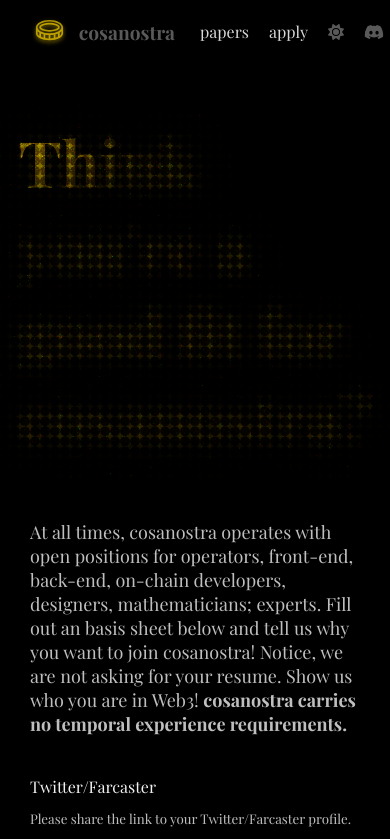
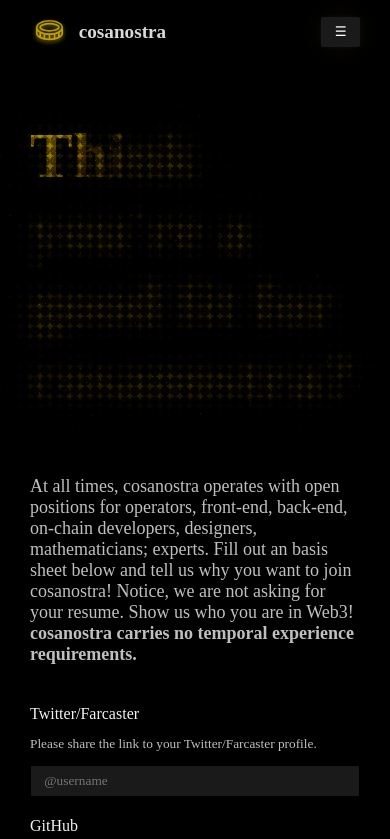
Before and after one commit to FlipsideCrypto/cosanostra, a React (Create React App) app: page /application in a window 390 px wide. Shown: the top 839 px of the page. Built offline with nearby package versions, Linux system fonts and the light colour scheme.

Commit message:
feat: functional mobile navbar

```diff
--- a/src/App.css
+++ b/src/App.css
@@ -2,6 +2,7 @@
 body {
 	background: #000;
 	overflow-x: hidden;
+	font-family: 'Domine', serif;
 }
 
 .container {
@@ -104,7 +105,7 @@
 .navbar h2 {
 	align-items: center;
 	display: flex;
-	color: rgba(255, 255, 255, .35);
+	color: rgba(255, 255, 255, .85);
 	font-size: 1.2rem;
 }
 
@@ -117,10 +118,15 @@
 		0 0 150px rgba(255, 216, 0, .35);
 }
 
+.navbar .hamburger {
+	display: none;
+	grid-column:  span 2;
+}
+
 .navbar .links {
 	display: flex;
 	align-items: center;
-	color: rgba(255, 255, 255, .35);
+	color: rgba(255, 255, 255, .85);
 }
 
 .navbar .links:last-child {
@@ -128,7 +134,7 @@
 }
 
 .navbar .links svg {
-	color: rgba(255,255,255,.35);
+	color: rgba(255,255,255,.85);
 	transition: all .1s ease-in-out;
 }
 
@@ -240,6 +246,34 @@
 }
 
 @media only screen and (max-width: 1200px) {
+	.navbar .hamburger {
+		display: grid;
+		align-items: center;
+	}
+
+	.navbar .hamburger button {
+		margin-left: auto;
+	}
+
+	.navbar.collapsed .links {
+		display: none;
+	}
+
+	.navbar .links {
+		grid-column: span 3;
+		grid-template-columns: 1fr;
+		display: grid;
+		grid-row-gap: 20px;
+		padding-top: 20px;
+		background: rgba(0,0,0,.8);
+	}
+
+	.navbar .links:last-child {
+		padding-top: 40px;
+		padding-bottom: 120px;
+		background: linear-gradient(180deg, rgba(0,0,0,1) 0%, rgba(0,0,0,0) 80%);
+	}
+
 	.content .content__layer__text h1 {
 		font-size: 4rem;
 	}
--- a/src/App.js
+++ b/src/App.js
@@ -1,78 +1,28 @@
-import { useState } from 'react';
-import { Link, Route, Routes } from 'react-router-dom';
+import { Route, Routes } from 'react-router-dom';
 import { HelmetProvider } from 'react-helmet-async'
 
 import { QueryClient, QueryClientProvider } from 'react-query'
 
-import { FontAwesomeIcon } from '@fortawesome/react-fontawesome';
-import { library } from '@fortawesome/fontawesome-svg-core'
-import { fab } from '@fortawesome/free-brands-svg-icons'
-
-import { faCoins, faMoon, faSun } from '@fortawesome/free-solid-svg-icons'
+import Meta from './seo/Meta';
+import Navbar from './navbar/Navbar';
 
 import Home from './home/Home';
 import Application from './applications/Application';
 import Papers from './papers/Papers';
 import Paper from './papers/Paper';
 
-import Meta from './seo/Meta';
-
-import coin from './static/coin.svg';
 
 import './App.css';
 
 const queryClient = new QueryClient()
 
-library.add(fab, faCoins)
-
 function App() {
-	const [darkMode, setDarkMode] = useState(true);
-
-	const toggleDarkMode = () => {
-		// Change the background of the html element
-		document.documentElement.classList.toggle('light');
-		document.documentElement.classList.toggle('light-bg');
-
-		// Add the class to the body element
-		document.body.classList.toggle('light');
-		document.body.classList.toggle('light-bg');
-
-		setDarkMode(!darkMode);
-	}
-
 	return (
 		<HelmetProvider>
             <Meta title="cosanostra" description="a collective of web3-passionate individuals focusing on research & development of primitives & protocols for on-chain organizations, defi, and everything in-between." />
 
 			<QueryClientProvider client={queryClient}>
-				<div className={`App ${darkMode ? '' : 'light'}`}>
-					<div className="navbar container">
-						<Link to="/">
-							<h2>
-								<img src={coin} alt="coin" />
-								cosanostra
-							</h2>
-						</Link>
-
-						<div className="links">
-							<Link to="/papers">papers</Link>
-							<Link to="/application">apply</Link>
-						</div>
-
-						<div className="links">
-							<Link onClick={toggleDarkMode}>
-								<FontAwesomeIcon icon={!darkMode ? faMoon : faSun} />
-							</Link>
-
-							<a href="https://discord.gg/TASvMj4vyk" target="_blank" rel="noreferrer">
-								<FontAwesomeIcon icon={['fab', 'discord']} />
-							</a>
-							<a href="https://twitter.com/0xcosanostra" target="_blank" rel="noreferrer">
-								<FontAwesomeIcon icon={['fab', 'twitter']} />
-							</a>
-						</div>
-					</div>
-				</div>
+				<Navbar />
 
 				<Routes>
 					<Route path="/" element={<Home />} />
--- a/src/index.css
+++ b/src/index.css
@@ -1,6 +1,6 @@
 * {
   box-sizing: border-box;
-  font-family: 'Playfair Display', serif;
+  font-family: 'Domine', serif;
 }
 
 html,
--- /dev/null
+++ b/src/navbar/Navbar.js
@@ -0,0 +1,70 @@
+import { useState } from 'react';
+import { Link } from 'react-router-dom';
+
+import { FontAwesomeIcon } from '@fortawesome/react-fontawesome';
+
+import { faMoon, faSun } from '@fortawesome/free-solid-svg-icons'
+
+import { library } from '@fortawesome/fontawesome-svg-core'
+import { fab } from '@fortawesome/free-brands-svg-icons'
+
+import coin from '../static/coin.svg';
+
+library.add(fab)
+
+const Navbar = () => {
+	const [darkMode, setDarkMode] = useState(true);
+
+    const [collapsed, setCollapsed] = useState(true);
+
+	const toggleDarkMode = () => {
+		// Change the background of the html element
+		document.documentElement.classList.toggle('light');
+		document.documentElement.classList.toggle('light-bg');
+
+		// Add the class to the body element
+		document.body.classList.toggle('light');
+		document.body.classList.toggle('light-bg');
+
+		setDarkMode(!darkMode);
+	}
+
+    return (
+        <div className={`App ${darkMode ? '' : 'light'}`}>
+            <div className={`navbar container ${collapsed ? 'collapsed': ''}`}>
+                <Link to="/">
+                    <h2>
+                        <img src={coin} alt="coin" />
+                        cosanostra
+                    </h2>
+                </Link>
+
+                <div className="hamburger">
+                    <button onClick={() => setCollapsed(!collapsed)}>
+                        {collapsed ? '☰' : '✕'}
+                    </button>
+                </div>
+
+                <div className="links">
+                    <Link to="/papers">papers</Link>
+                    <Link to="/application">apply</Link>
+                </div>
+
+                <div className="links">
+                    <Link onClick={toggleDarkMode}>
+                        <FontAwesomeIcon icon={!darkMode ? faMoon : faSun} />
+                    </Link>
+
+                    <a href="https://discord.gg/TASvMj4vyk" target="_blank" rel="noreferrer">
+                        <FontAwesomeIcon icon={['fab', 'discord']} />
+                    </a>
+                    <a href="https://twitter.com/0xcosanostra" target="_blank" rel="noreferrer">
+                        <FontAwesomeIcon icon={['fab', 'twitter']} />
+                    </a>
+                </div>
+            </div>
+        </div>
+    )
+}
+
+export default Navbar;
```
